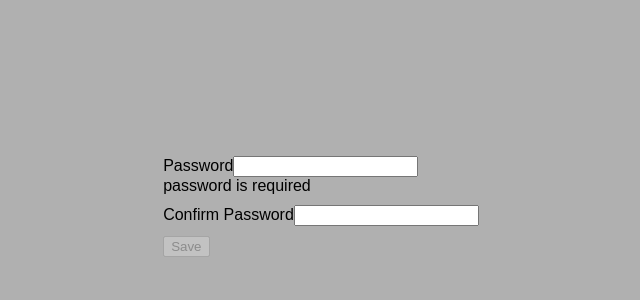
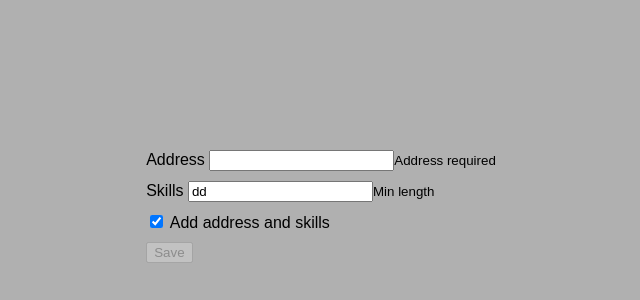
Before and after one commit to kyroluskamal/library-ar, an Angular app: page / in a window 1280 px wide. Shown: the part 202-502 px from the top of the page, without its empty margins (327-967 px from the left). Built offline with nearby package versions, Linux system fonts and the light colour scheme.

Commit message:
[38] Reactive forms - شرح Dynamic Validation في  #angular18 + [ #انجولار+18 ]

```diff
--- a/src/app/app.component.html
+++ b/src/app/app.component.html
@@ -1,19 +1,24 @@
 <div class="container">
   <form [formGroup]="form" (ngSubmit)="submit()">
     <div class="input-group" style="margin-bottom: 10px">
-      <label for="password">Password</label>
-      <input type="text" id="password" formControlName="password" />
-      @if(form.controls.password.errors?.required) {
-      <div class="error">password is required</div>
+      <label for="address">Address </label>
+      <input type="text" id="address" formControlName="address" />
+      @if(form.controls.address.errors?.required) {
+      <small>Address required</small>
       }
     </div>
     <div class="input-group" style="margin-bottom: 10px">
-      <label for="confirmPassword">Confirm Password</label>
-      <input type="text" id="confirmPassword" formControlName="confirmPassword" />
-      @if(form.errors?.passwordMatch) {
-      <small class="error">passwords do not match</small>
+      <label for="skills">Skills </label>
+      <input type="text" id="skills" formControlName="skills" />
+      @if(form.controls.skills.errors?.required) {
+      <small>Skills required</small>
       }
-
+      @else if(form.controls.skills.errors?.minlength) {
+      <small class="error">Min length</small>
+      }
+    </div>
+    <div style="margin-bottom: 10px">
+      <input type="checkbox" formControlName="addAddressAndSkills" /> Add address and skills
     </div>
     <button type="submit" [disabled]="form.invalid">Save</button>
   </form>
--- a/src/app/app.component.ts
+++ b/src/app/app.component.ts
@@ -1,6 +1,15 @@
 import { Component, inject } from '@angular/core';
 import { FormBuilder, Validators } from '@angular/forms';
-import { CustomValidators } from '../CustomValidation/customvalidtors';
+
+//clearValidators
+//removeValidators
+//removeAsyncValidators
+
+//setValidators
+//addValidators
+//setAsyncValidators
+//addAsyncValidators
+//updateValueAndValidity
 @Component({
   selector: 'app-root',
   templateUrl: './app.component.html',
@@ -10,15 +19,25 @@ import { CustomValidators } from '../CustomValidation/customvalidtors';
 })
 export class AppComponent {
   title = 'Coding Bible library';
+  valdiatoMinleng = Validators.minLength(5);
   fb = inject(FormBuilder);
-  form = this.fb.group(
-    {
-      password: ['', [Validators.required]],
-      confirmPassword: ['', [Validators.required]],
-    },
-    { validators: CustomValidators.passwordMatch2() }
-  );
-
+  form = this.fb.group({
+    address: ['', [Validators.required]],
+    skills: ['dd', [Validators.required, this.valdiatoMinleng]],
+    addAddressAndSkills: [true],
+  });
+  ngOnInit() {
+    this.form.controls.addAddressAndSkills.valueChanges.subscribe((checked) => {
+      if (!checked) {
+        this.form.controls.address.clearValidators();
+        this.form.controls.skills.removeValidators(this.valdiatoMinleng);
+      } else {
+        this.form.controls.address.setValidators([Validators.required]);
+        this.form.controls.skills.addValidators([this.valdiatoMinleng]);
+      }
+      this.form.updateValueAndValidity();
+    });
+  }
   submit() {
     if (this.form.invalid) return;
     console.log(this.form.value);
```
